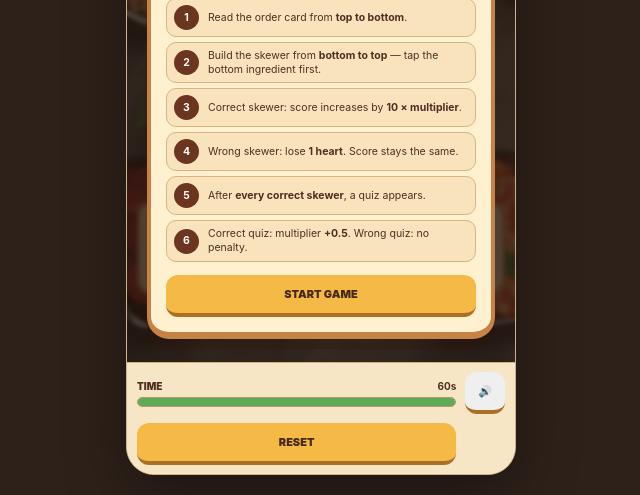
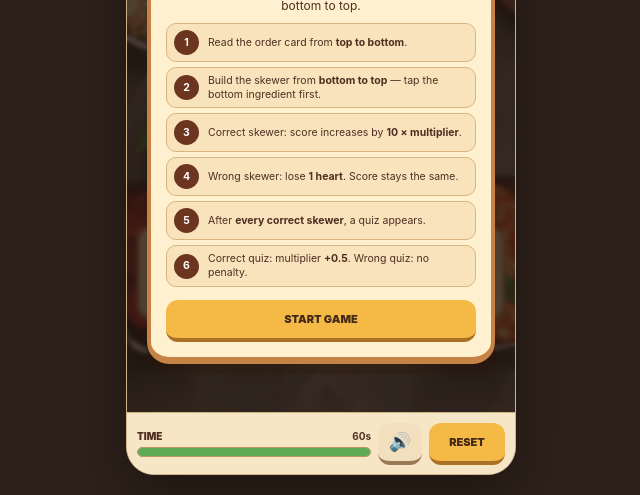
Before and after one commit to dr-iskandar/sate-match-game, a website built with Vite: page index.html in a window 1280 px wide. Shown: the part 305-800 px from the top of the page, without its empty margins (319-959 px from the left). Built offline with nearby package versions, Linux system fonts and the light colour scheme.

Commit message:
style: add compact sound toggle control

```diff
--- a/src/style.css
+++ b/src/style.css
@@ -383,8 +383,8 @@ button { -webkit-tap-highlight-color: transparent; }
   flex: 0 0 auto;
   min-height: 62px;
   display: grid;
-  grid-template-columns: minmax(0, 1fr) auto;
-  gap: 9px;
+  grid-template-columns: minmax(0, 1fr) auto auto;
+  gap: 7px;
   align-items: center;
   padding: 9px 10px;
   padding-bottom: max(9px, env(safe-area-inset-bottom));
@@ -432,6 +432,22 @@ button { -webkit-tap-highlight-color: transparent; }
 
 .btn.primary { background: #f5ba45; }
 .reset-btn { min-width: 76px; }
+
+.sound-btn {
+  width: 44px;
+  min-width: 44px;
+  padding-inline: 0;
+  border-bottom-color: #9a7b55;
+  background: #f2dfbd;
+  font-size: 18px;
+  line-height: 1;
+}
+
+.sound-btn[aria-pressed="false"] {
+  opacity: .68;
+  filter: grayscale(.35);
+}
+
 .start-btn { width: 100%; margin-top: 2px; }
 
 .overlay {
```
